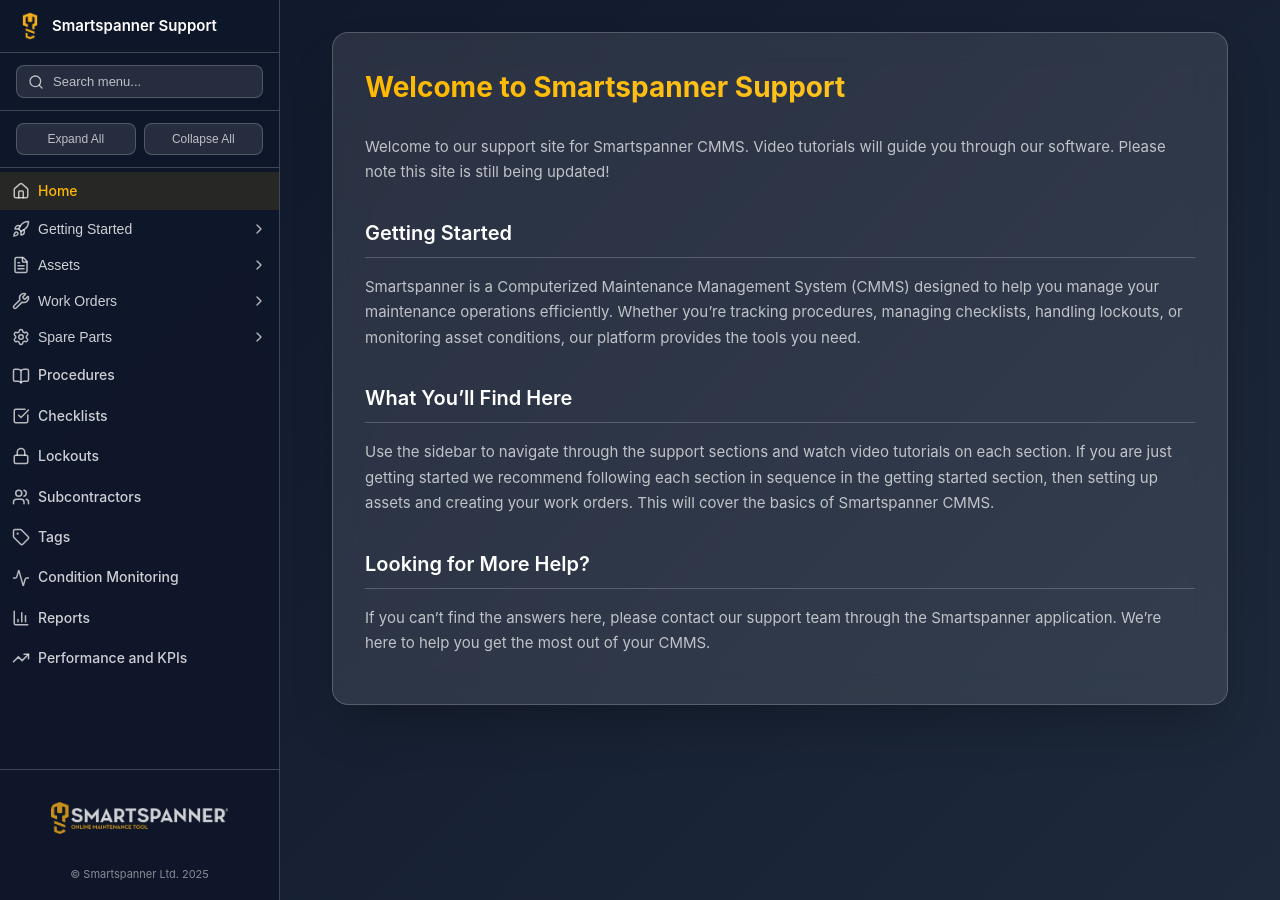
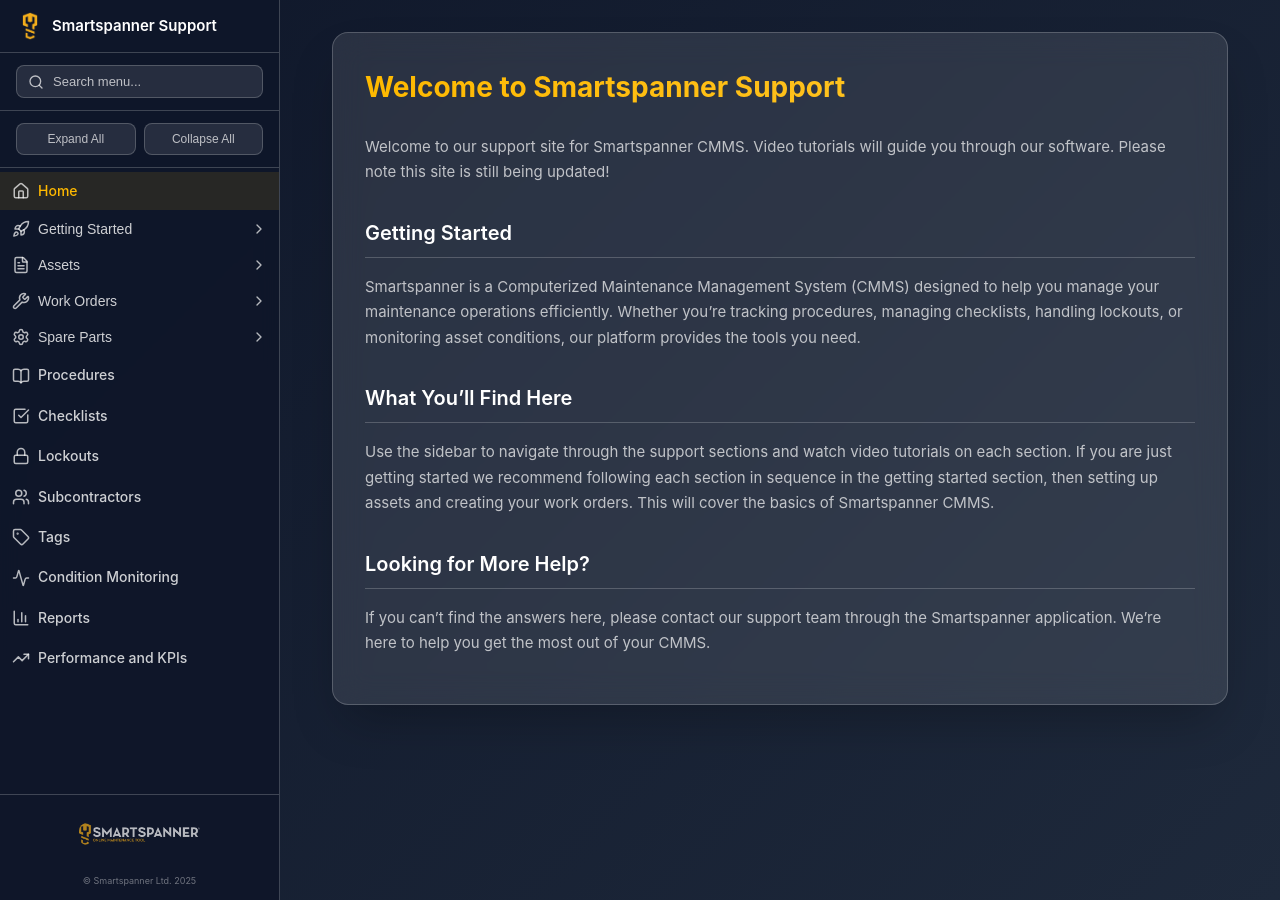
Before and after one commit to smartspanner/support-website, a Jekyll site: the page built from index.md, in a window 1280 px wide. Built offline with Jekyll 4.4.1, drawn with Linux system fonts in a browser that asks for light colours.

Commit message:
style: fix sidebar footer - center logo/text, reduce size, fix to bottom

```diff
--- a/assets/css/main.css
+++ b/assets/css/main.css
@@ -59,17 +59,18 @@
   border-right: 1px solid var(--card-border);
   position: fixed;
   height: 100vh;
-  overflow-y: auto;
   z-index: 100;
   transition: transform 0.3s ease;
   display: flex;
   flex-direction: column;
+  overflow: hidden;
 }
 
 .nav-list {
   flex: 1;
   padding: 0.25rem 0;
   overflow-y: auto;
+  min-height: 0;
 }
 
 .sidebar-header {
@@ -397,21 +398,22 @@
 
 /* Sidebar Footer */
 .sidebar-footer {
-  padding: 1rem;
-  margin-top: auto;
+  padding: 0.75rem 1rem;
   border-top: 1px solid var(--card-border);
   text-align: center;
+  flex-shrink: 0;
+  background: var(--sidebar-bg);
 }
 
 .sidebar-footer-logo {
-  display: inline-block;
-  margin-bottom: 0.5rem;
+  display: block;
+  margin-bottom: 0.25rem;
 }
 
 .sidebar-footer-logo img {
-  height: 32px;
+  height: 22px;
   width: auto;
-  opacity: 0.8;
+  opacity: 0.7;
   transition: opacity 0.2s;
 }
 
@@ -420,8 +422,8 @@
 }
 
 .sidebar-footer-copyright {
-  font-size: 0.6875rem;
-  color: rgba(255, 255, 255, 0.5);
+  font-size: 0.5625rem;
+  color: rgba(255, 255, 255, 0.4);
   margin: 0;
 }
 
```
